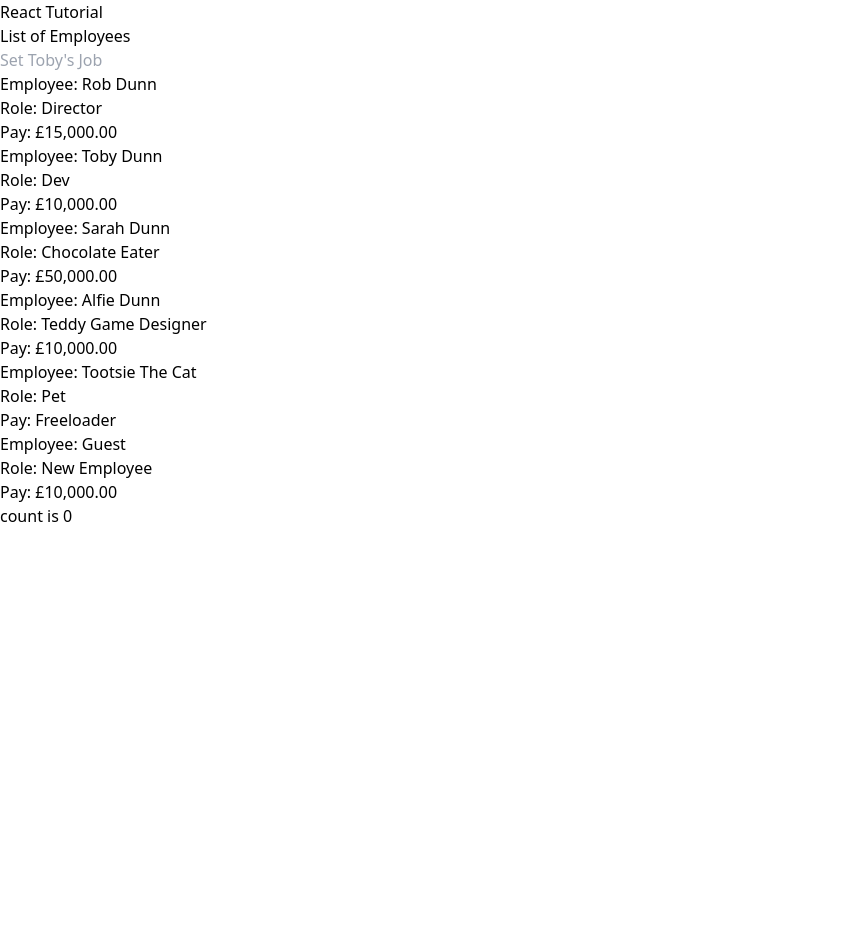
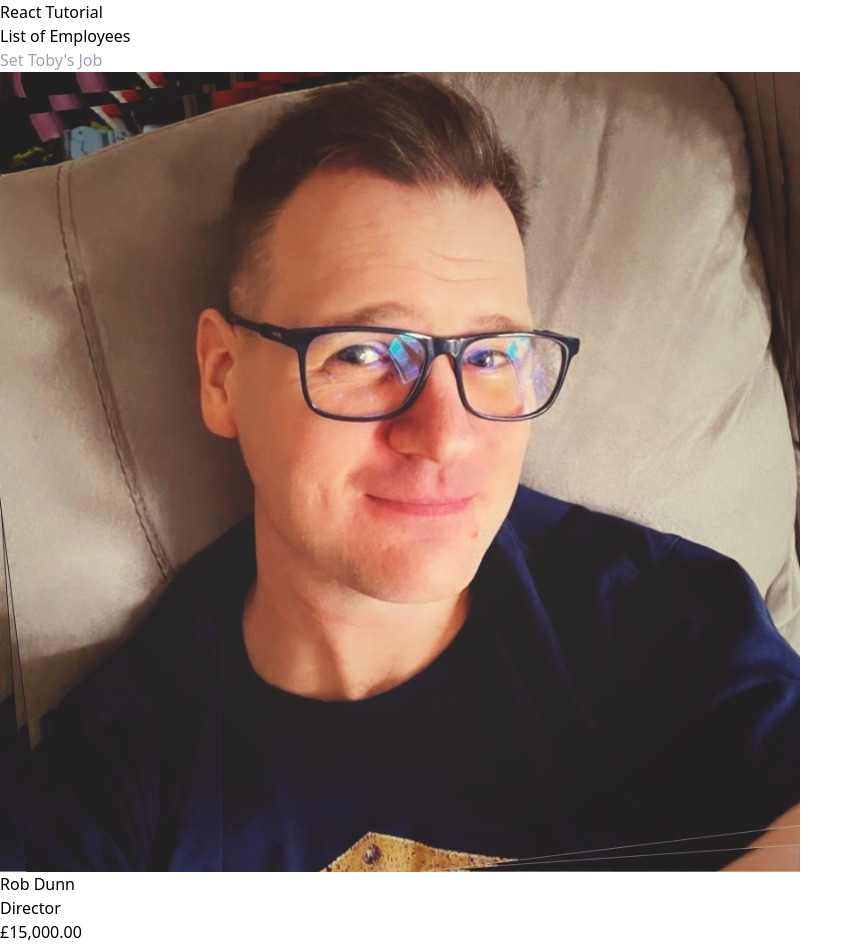
Before and after one commit to Berodtm/react-tutorial-cc, a React app: page / in a window 1280 px wide. Shown: the top 948 px of the page, without its empty margins (0-863 px from the left). Before the commit the page ends 800 px from the top, so only its background shows below. Built offline with nearby package versions, Linux system fonts and the light colour scheme; the HTML template or start-up script is replaced by a standard one.

Commit message:
tailwind plus images and props for images and placeholder

```diff
--- a/src/App.jsx
+++ b/src/App.jsx
@@ -2,6 +2,7 @@
 import './index.css';
 import Employee from './components/Employee';
 import FlexContainer from './components/FlexContainer';
+import { robImage } from './assets/images';
 
 function App() {
   const [count, setCount] = useState(0);
@@ -21,26 +22,21 @@
             onChange={(e) => {
               console.log(e.target.value);
               setRole(e.target.value);
-
             }}
           />
-          <FlexContainer >
-            <Employee name='Rob Dunn' role='Director' pay='£15,000.00' />
+          <div className='flex flex-wrap justify-center'>
+            <Employee name='Rob Dunn' role='Director' pay='£15,000.00' img={robImage} />
             <Employee name='Toby Dunn' role={role} />
-            <Employee name='Sarah Dunn' role='Chocolate Eater' pay='£50,000.00'/>
-            <Employee name='Alfie Dunn' role='Teddy Game Designer'/>
+            <Employee name='Sarah Dunn' role='Chocolate Eater' pay='£50p' />
+            <Employee name='Alfie Dunn' role='Teddy Game Designer' />
             <Employee name='Tootsie The Cat' role='Pet' pay='Freeloader' />
             <Employee />
-          </FlexContainer>
+          </div>
         </>
       ) : (
         <p>You cannot see the employees!</p>
       )}
-      <div className='card'>
-        <button onClick={() => setCount((count) => count + 1)}>
-          count is {count}
-        </button>
-      </div>
+
     </>
   );
 }
--- /dev/null
+++ b/src/assets/images/index.js
@@ -0,0 +1,10 @@
+// ./assets/images/index.js
+import robImage from './rob.jpeg';
+// Import other images here
+// import otherImage from './other-image.jpeg';
+
+export {
+  robImage,
+  // Export other images here
+  // otherImage,
+};
--- a/src/components/Employee.jsx
+++ b/src/components/Employee.jsx
@@ -1,11 +1,28 @@
 function Employee(props) {
   return (
-    <div className="flex flex-col border border-gray-500 p-1.25 m-1.25 rounded min-w-[300px] bg-blue-300 gap-4">
-      <h3>Employee: {props.name ? props.name : 'Guest'}</h3>
-      <p>Role: {props.role ? props.role : 'New Employee'}</p>
-      <p>Pay: {props.pay ? props.pay : '£10,000.00'}</p>
+    <div class='m-2 py-8 px-8 max-w-sm bg-white rounded-xl shadow-lg space-y-2 sm:py-4 sm:flex sm:items-center sm:space-y-0 sm:space-x-6'>
+      <img
+        class='object-cover rounded-full h-[100px] w-[100px] block mx-auto h-24 rounded-full sm:mx-0 sm:shrink-0'
+        src={props.img ? props.img : 'https://www.pinpng.com/pngs/m/80-805308_placeholder-person-hd-png-download.png'}
+        alt={'name:' + props.name}
+      />
+      <div class='text-center space-y-2 sm:text-left'>
+        <div class='space-y-0.5'>
+          <p class='text-lg text-black font-semibold'>{props.name ? props.name : 'Guest'}</p>
+          <p class='text-slate-500 font-medium'>{props.role ? props.role : 'New Employee'}</p>
+          <p class='text-slate-500 font-medium'>{props.pay ? props.pay : '£10,000.00'}</p>
+        </div>
+        <button class='px-4 py-1 text-sm text-purple-600 font-semibold rounded-full border border-purple-200 hover:text-white hover:bg-purple-600 hover:border-transparent focus:outline-none focus:ring-2 focus:ring-purple-600 focus:ring-offset-2'>
+          Message
+        </button>
+      </div>
     </div>
   );
 }
 
 export default Employee;
+{
+  /* <h3>Employee: {props.name ? props.name : 'Guest'}</h3>
+<p>Role: {props.role ? props.role : 'New Employee'}</p>
+<p>Pay: {props.pay ? props.pay : '£10,000.00'}</p> */
+}
--- a/src/components/FlexContainer.jsx
+++ b/src/components/FlexContainer.jsx
@@ -1,7 +1,7 @@
 import { children } from "react";
 
 function FlexContainer({children }) {
-    return <div className="flex flex-wrap gap-4">
+    return <div className="gap-4">
         {children}
     </div>
 }
```
Also changed, not shown: src/assets/images/rob.jpeg (added).
